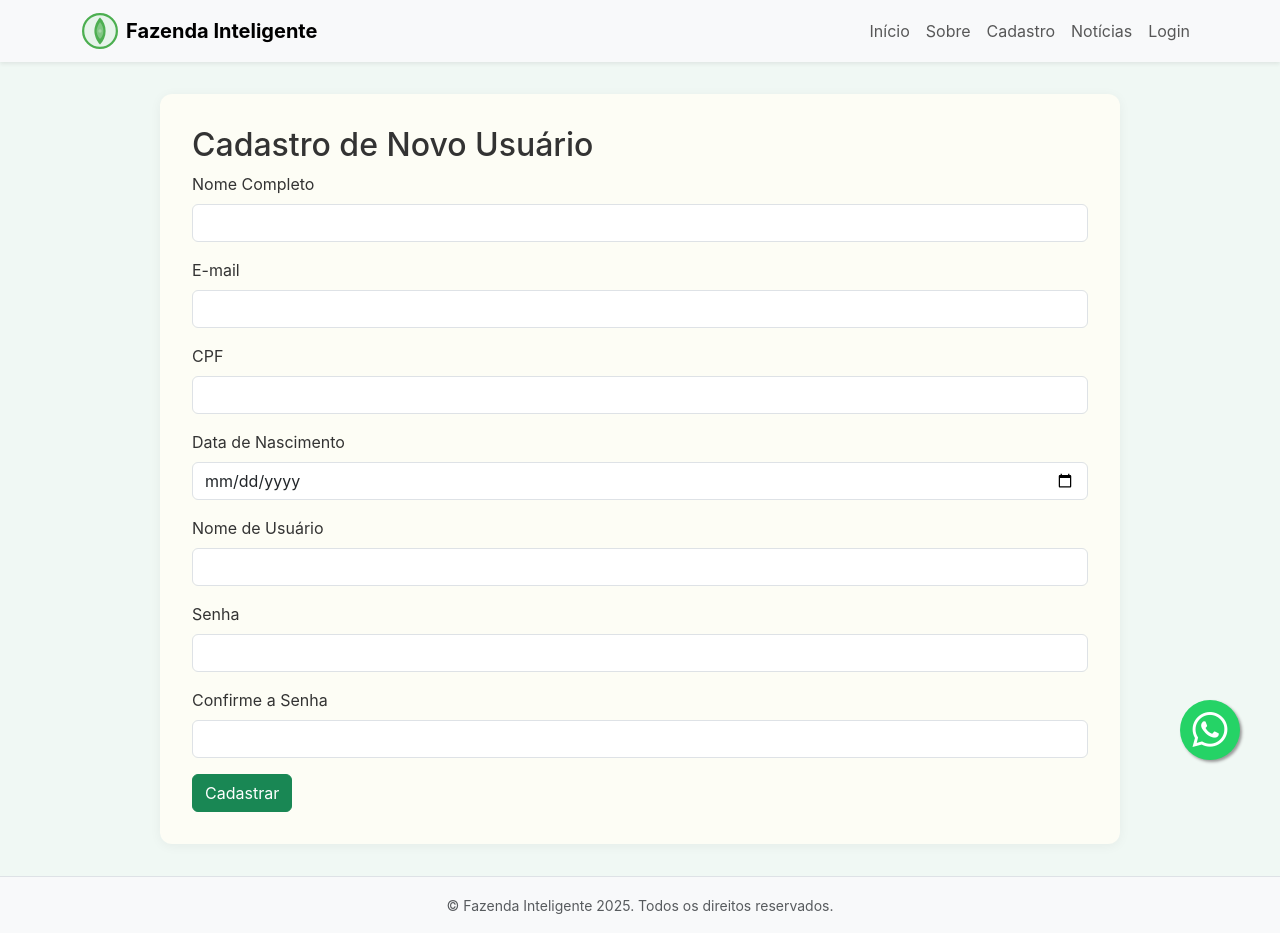
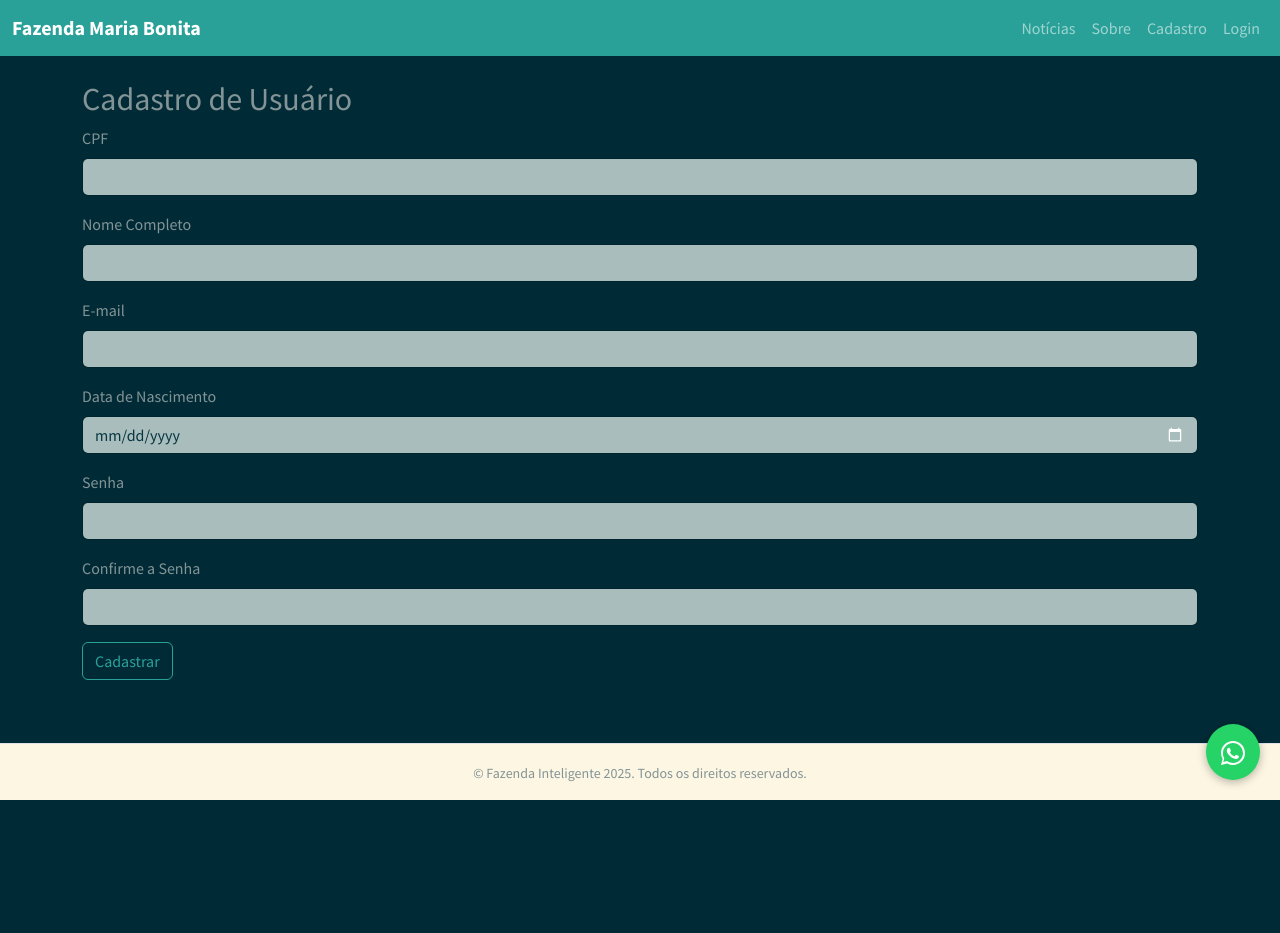
Before and after one commit to seixasita/mariabonita, a FastAPI app: page /cadastro in a window 1280 px wide. After the commit the page ends 800 px from the top, so only its background shows below. Run offline with FastAPI, Linux system fonts and the light colour scheme; some libraries are stand-ins or nearby versions.

Commit message:
Atualiza layout e lógica do sistema: ajustes em templates, CSS e main.py

```diff
--- a/main.py
+++ b/main.py
@@ -1,106 +1,116 @@
-from fastapi import FastAPI, Request, Form
+from fastapi import FastAPI, Request, Form, Depends, status
 from fastapi.responses import HTMLResponse, RedirectResponse
+from fastapi.templating import Jinja2Templates
 from fastapi.staticfiles import StaticFiles
-from jinja2 import Environment, FileSystemLoader, select_autoescape
-from fastapi.templating import Jinja2Templates
-from datetime import datetime
-import csv
-import os
+from pydantic import BaseModel, EmailStr
+from passlib.context import CryptContext
+from starlette.middleware.sessions import SessionMiddleware
+import sqlite3
+import re
 
 app = FastAPI()
+app.add_middleware(SessionMiddleware, secret_key="supersecretkey")
 
-# Serve static files (CSS, JS, images)
+templates = Jinja2Templates(directory="templates")
 app.mount("/static", StaticFiles(directory="static"), name="static")
 
-# Jinja2 config com variável global now()
-env = Environment(
-    loader=FileSystemLoader("templates"),
-    autoescape=select_autoescape(["html", "xml"])
-)
-env.globals["now"] = datetime.now
+pwd_context = CryptContext(schemes=["bcrypt"], deprecated="auto")
 
-templates = Jinja2Templates(directory="templates")
-templates.env = env
+def get_db():
+    conn = sqlite3.connect("users.db")
+    conn.row_factory = sqlite3.Row
+    return conn
 
-CSV_FILE = "usuarios.csv"
+def create_user_table():
+    conn = get_db()
+    conn.execute(
+        "CREATE TABLE IF NOT EXISTS users (id INTEGER PRIMARY KEY AUTOINCREMENT, cpf TEXT UNIQUE, name TEXT, email TEXT UNIQUE, birthdate TEXT, password TEXT)"
+    )
+    conn.commit()
+    conn.close()
+
+create_user_table()
+
+def verify_cpf(cpf: str) -> bool:
+    cpf = re.sub(r'[^0-9]', '', cpf)
+    if len(cpf) != 11:
+        return False
+    if cpf == cpf[0] * 11:
+        return False
+    # Validação básica do CPF
+    def calc_digit(digs):
+        s = sum((len(digs)+1 - i)*int(v) for i,v in enumerate(digs))
+        r = 11 - s % 11
+        return r if r < 10 else 0
+    d1 = calc_digit(cpf[:9])
+    d2 = calc_digit(cpf[:9] + str(d1))
+    return cpf[-2:] == f"{d1}{d2}"
 
 @app.get("/", response_class=HTMLResponse)
-async def index(request: Request):
-    return templates.TemplateResponse("index.html", {"request": request})
+def home(request: Request):
+    user = request.session.get("user")
+    return templates.TemplateResponse("index.html", {"request": request, "user": user})
+
+@app.get("/cadastro", response_class=HTMLResponse)
+def cadastro_form(request: Request):
+    return templates.TemplateResponse("cadastro.html", {"request": request, "error": None})
+
+@app.post("/cadastro", response_class=HTMLResponse)
+def cadastro(request: Request,
+             cpf: str = Form(...),
+             name: str = Form(...),
+             email: EmailStr = Form(...),
+             birthdate: str = Form(...),
+             password: str = Form(...),
+             confirm_password: str = Form(...)):
+
+    if not verify_cpf(cpf):
+        return templates.TemplateResponse("cadastro.html", {"request": request, "error": "CPF inválido."})
+    if password != confirm_password:
+        return templates.TemplateResponse("cadastro.html", {"request": request, "error": "As senhas não conferem."})
+
+    hashed_password = pwd_context.hash(password)
+
+    conn = get_db()
+    try:
+        conn.execute("INSERT INTO users (cpf, name, email, birthdate, password) VALUES (?, ?, ?, ?, ?)",
+                     (cpf, name, email, birthdate, hashed_password))
+        conn.commit()
+    except sqlite3.IntegrityError:
+        return templates.TemplateResponse("cadastro.html", {"request": request, "error": "CPF ou email já cadastrado."})
+    finally:
+        conn.close()
+    # se sucesso
+    return RedirectResponse(url="/sucesso", status_code=status.HTTP_303_SEE_OTHER)
+
+@app.get("/sucesso", response_class=HTMLResponse)
+def sucesso(request: Request):
+    return templates.TemplateResponse("sucesso.html", {"request": request, "mensagem": "Cadastro realizado com sucesso! Agora faça login."})
+
+
+@app.get("/login", response_class=HTMLResponse)
+def login_form(request: Request):
+    return templates.TemplateResponse("login.html", {"request": request, "error": None})
+
+@app.post("/login", response_class=HTMLResponse)
+def login(request: Request, cpf: str = Form(...), password: str = Form(...)):
+    conn = get_db()
+    user = conn.execute("SELECT * FROM users WHERE cpf = ?", (cpf,)).fetchone()
+    conn.close()
+    if not user or not pwd_context.verify(password, user["password"]):
+        return templates.TemplateResponse("login.html", {"request": request, "error": "CPF ou senha inválidos."})
+    request.session["user"] = {"id": user["id"], "name": user["name"], "cpf": user["cpf"]}
+    return RedirectResponse(url="/", status_code=status.HTTP_303_SEE_OTHER)
+
+@app.get("/logout")
+def logout(request: Request):
+    request.session.pop("user", None)
+    return RedirectResponse(url="/", status_code=status.HTTP_303_SEE_OTHER)
+
+@app.get("/noticias", response_class=HTMLResponse)
+def noticias(request: Request):
+    return templates.TemplateResponse("noticias.html", {"request": request})
 
 @app.get("/sobre", response_class=HTMLResponse)
-async def sobre(request: Request):
+def sobre(request: Request):
     return templates.TemplateResponse("sobre.html", {"request": request})
-
-@app.get("/noticias", response_class=HTMLResponse)
-async def noticias(request: Request):
-    return templates.TemplateResponse("noticias.html", {"request": request})
-
-@app.get("/cadastro", response_class=HTMLResponse)
-async def cadastro_get(request: Request):
-    return templates.TemplateResponse("cadastro.html", {"request": request, "erro": None})
-
-@app.post("/cadastro", response_class=HTMLResponse)
-async def cadastro_post(
-    request: Request,
-    nome_completo: str = Form(...),
-    email: str = Form(...),
-    cpf: str = Form(...),
-    data_nascimento: str = Form(...),
-    username: str = Form(...),
-    senha: str = Form(...),
-    senha2: str = Form(...)
-):
-    erros = []
-    if senha != senha2:
-        erros.append("As senhas não coincidem.")
-    # Aqui pode adicionar validações extras
-
-    if erros:
-        return templates.TemplateResponse("cadastro.html", {"request": request, "erro": erros})
-
-    existe = os.path.isfile(CSV_FILE)
-    with open(CSV_FILE, mode="a", newline="", encoding="utf-8") as f:
-        writer = csv.DictWriter(f, fieldnames=["nome_completo", "email", "cpf", "data_nascimento", "username", "senha"])
-        if not existe:
-            writer.writeheader()
-        writer.writerow({
-            "nome_completo": nome_completo,
-            "email": email,
-            "cpf": cpf,
-            "data_nascimento": data_nascimento,
-            "username": username,
-            "senha": senha,
-        })
-
-    return RedirectResponse("/sucesso", status_code=303)
-
-@app.get("/sucesso", response_class=HTMLResponse)
-async def sucesso(request: Request):
-    return templates.TemplateResponse("sucesso.html", {"request": request})
-
-@app.get("/login", response_class=HTMLResponse)
-async def login_get(request: Request):
-    return templates.TemplateResponse("login.html", {"request": request, "erro": None})
-
-@app.post("/login", response_class=HTMLResponse)
-async def login_post(request: Request, username: str = Form(...), senha: str = Form(...)):
-    usuario_encontrado = False
-    senha_correta = False
-
-    if os.path.isfile(CSV_FILE):
-        with open(CSV_FILE, newline="", encoding="utf-8") as f:
-            leitor = csv.DictReader(f)
-            for linha in leitor:
-                csv_usuario = linha.get("username", "").strip().lower()
-                csv_senha = linha.get("senha", "").strip()
-                if csv_usuario == username.strip().lower():
-                    usuario_encontrado = True
-                    if csv_senha == senha.strip():
-                        senha_correta = True
-                    break
-
-    if not usuario_encontrado or not senha_correta:
-        return templates.TemplateResponse("login.html", {"request": request, "erro": "Usuário ou senha inválidos"})
-
-    return templates.TemplateResponse("dashboard.html", {"request": request, "usuario": username})
--- a/static/css/estilo.css
+++ b/static/css/estilo.css
@@ -30,28 +30,18 @@ main.container {
 footer {
   flex-shrink: 0;
 }
-
-.whatsapp-float {
+.btn-wpp {
   position: fixed;
-  width: 60px;
-  height: 60px;
-  bottom: 40px;
-  right: 40px;
-  background-color: #25d366; /* verde WhatsApp */
+  bottom: 20px;
+  right: 20px;
+  background-color: #25D366; /* Cor oficial do WhatsApp */
   color: white;
-  border-radius: 50px;
-  text-align: center;
-  font-size: 35px;
-  box-shadow: 2px 2px 3px #999;
+  border-radius: 50%;
+  padding: 15px;
+  box-shadow: 0 2px 10px rgba(0,0,0,0.3);
   z-index: 1000;
-  display: flex;
-  align-items: center;
-  justify-content: center;
   transition: background-color 0.3s;
 }
-
-.whatsapp-float:hover {
-  background-color: #128c4a;
-  color: white;
-  text-decoration: none;
+.btn-wpp:hover {
+  background-color: #1ebe5d;
 }
--- a/templates/base.html
+++ b/templates/base.html
@@ -1,59 +1,68 @@
 <!DOCTYPE html>
-<html lang="pt-BR">
+<html lang="pt-br">
 <head>
   <meta charset="UTF-8" />
   <meta name="viewport" content="width=device-width, initial-scale=1" />
-  <title>Fazenda Inteligente</title>
+  <title>Fazenda Maria Bonita</title>
+  <link href="/static/css/estilo.css" rel="stylesheet" />
 
-  <!-- Bootstrap CSS -->
-  <link href="https://cdn.jsdelivr.net/npm/bootstrap@5.3.3/dist/css/bootstrap.min.css" rel="stylesheet" />
-  <link href="https://cdn.jsdelivr.net/npm/bootstrap-icons@1.10.5/font/bootstrap-icons.css" rel="stylesheet" />
 
-  <!-- CSS customizado -->
-   <link href="{{ request.url_for('static', path='css/estilo.css') }}" rel="stylesheet" />
+  <!-- Troque o bootstrap padrão pelo tema "Solar" -->
+<link href="https://cdn.jsdelivr.net/npm/bootswatch@5.3.0/dist/solar/bootstrap.min.css" rel="stylesheet" />
+
+  <link href="https://cdn.jsdelivr.net/npm/bootstrap-icons@1.10.5/font/bootstrap-icons.css" rel="stylesheet">
 </head>
 <body>
-  <nav class="navbar navbar-expand-lg navbar-light bg-light shadow-sm">
-    <div class="container">
+
+  <nav class="navbar navbar-expand-lg navbar-dark bg-success">
+    <div class="container-fluid">
       <a class="navbar-brand d-flex align-items-center fw-bold" href="/">
-        <img src="{{ request.url_for('static', path='img/milho.svg') }}" alt="Logo Fazenda" width="36" height="36" class="me-2" />
-
-        Fazenda Inteligente
+        <span class="align-middle">Fazenda Maria Bonita</span>
       </a>
-      <button class="navbar-toggler" type="button" data-bs-toggle="collapse" data-bs-target="#navbarMenu"
-        aria-controls="navbarMenu" aria-expanded="false" aria-label="Alternar navegação">
+      <button class="navbar-toggler" type="button" data-bs-toggle="collapse" data-bs-target="#navbarNav"
+        aria-controls="navbarNav" aria-expanded="false" aria-label="Toggle navigation">
         <span class="navbar-toggler-icon"></span>
       </button>
-
-      <div class="collapse navbar-collapse" id="navbarMenu">
-        <ul class="navbar-nav ms-auto mb-2 mb-lg-0">
-          <li class="nav-item"><a class="nav-link" href="/">Início</a></li>
-          <li class="nav-item"><a class="nav-link" href="/sobre">Sobre</a></li>
-          <li class="nav-item"><a class="nav-link" href="/cadastro">Cadastro</a></li>
-          <li class="nav-item"><a class="nav-link" href="/noticias">Notícias</a></li>
-          <li class="nav-item"><a class="nav-link" href="/login">Login</a></li>
+      <div class="collapse navbar-collapse" id="navbarNav">
+        <ul class="navbar-nav ms-auto">
+          <li class="nav-item">
+            <a class="nav-link" href="/noticias">Notícias</a>
+          </li>
+          <li class="nav-item">
+            <a class="nav-link" href="/sobre">Sobre</a>
+          </li>
+          {% if user %}
+          <li class="nav-item">
+            <a class="nav-link disabled">Olá, {{ user.name }}</a>
+          </li>
+          <li class="nav-item">
+            <a class="nav-link" href="/logout">Sair</a>
+          </li>
+          {% else %}
+          <li class="nav-item">
+            <a class="nav-link" href="/cadastro">Cadastro</a>
+          </li>
+          <li class="nav-item">
+            <a class="nav-link" href="/login">Login</a>
+          </li>
+          {% endif %}
         </ul>
       </div>
     </div>
   </nav>
 
-  <main class="container">
-    {% block content %}{% endblock %}
-  </main>
-
-  <!-- Botão WhatsApp flutuante -->
-  <a href="https://wa.me/5561984500321" target="_blank" rel="noopener" aria-label="WhatsApp da Fazenda" class="whatsapp-float">
-    <i class="bi bi-whatsapp"></i>
-  </a>
-
-  <footer class="bg-light text-center text-muted py-3 border-top mt-auto">
-    <div class="container">
-      <small>&copy; Fazenda Inteligente 2025. Todos os direitos reservados.</small>
-    </div>
-  </footer>
-
-
-  <!-- Bootstrap JS Bundle -->
-  <script src="https://cdn.jsdelivr.net/npm/bootstrap@5.3.3/dist/js/bootstrap.bundle.min.js"></script>
+<div class="container mt-4">
+  {% block content %}{% endblock %}
+</div>
+<a href="https://wa.me/5551999999999" target="_blank" class="btn-wpp">
+  <svg xmlns="http://www.w3.org/2000/svg" width="24" height="24" fill="white" viewBox="0 0 24 24">
+    <path d="M20.52 3.48A11.77 11.77 0 0012 0C5.37 0 0 5.37 0 12a11.87 11.87 0 001.63 6.02L0 24l6.24-1.62A11.83 11.83 0 0012 24c6.63 0 12-5.37 12-12 0-3.2-1.25-6.2-3.48-8.52zM12 22c-2.04 0-3.98-.62-5.6-1.7l-.4-.25-3.7.96.99-3.6-.27-.39A9.945 9.945 0 012 12c0-5.52 4.48-10 10-10 2.67 0 5.18 1.04 7.07 2.93A9.916 9.916 0 0122 12c0 5.52-4.48 10-10 10zm5.4-7.2c-.3-.15-1.76-.87-2.03-.97-.27-.1-.47-.15-.67.15-.2.3-.78.97-.96 1.17-.18.2-.36.22-.67.07a8.13 8.13 0 01-2.4-1.5 9.26 9.26 0 01-1.7-2.1c-.18-.3 0-.46.13-.61.13-.13.3-.36.45-.54.15-.18.2-.3.3-.5.1-.2 0-.37-.03-.52-.03-.15-.67-1.6-.92-2.2-.24-.58-.48-.5-.67-.5-.18 0-.38 0-.58 0a1.12 1.12 0 00-.8.4c-.27.3-1.04 1.02-1.04 2.48 0 1.45 1.07 2.85 1.22 3.05.15.2 2.1 3.2 5.08 4.48.71.3 1.26.48 1.7.62.71.22 1.36.19 1.87.12.57-.08 1.76-.72 2.01-1.41.25-.7.25-1.3.18-1.42-.07-.12-.27-.2-.57-.35z"/>
+  </svg>
+</a>
+<footer class="bg-light text-center text-muted py-3 border-top mt-auto">
+  <div class="container">
+    <small>&copy; Fazenda Inteligente 2025. Todos os direitos reservados.</small>    </div>
+</footer>
+<script src="https://cdn.jsdelivr.net/npm/bootstrap@5.3.0/dist/js/bootstrap.bundle.min.js"></script>
 </body>
 </html>
--- a/templates/cadastro.html
+++ b/templates/cadastro.html
@@ -1,64 +1,35 @@
 {% extends "base.html" %}
 {% block content %}
-<h2>Cadastro de Novo Usuário</h2>
-{% if erro %}
-  <div class="alert alert-danger">{{ erro }}</div>
+<h2>Cadastro de Usuário</h2>
+{% if error %}
+<div class="alert alert-danger">{{ error }}</div>
 {% endif %}
-<form method="post" onsubmit="return validarFormulario()">
+<form method="post" action="/cadastro">
   <div class="mb-3">
-    <label class="form-label">Nome Completo</label>
-    <input type="text" class="form-control" name="nome_completo" required>
+    <label for="cpf" class="form-label">CPF</label>
+    <input type="text" class="form-control" id="cpf" name="cpf" required pattern="\d{11}" title="Apenas números, 11 dígitos">
   </div>
   <div class="mb-3">
-    <label class="form-label">E-mail</label>
-    <input type="email" class="form-control" name="email" required>
+    <label for="name" class="form-label">Nome Completo</label>
+    <input type="text" class="form-control" id="name" name="name" required>
   </div>
   <div class="mb-3">
-    <label class="form-label">CPF</label>
-    <input type="text" class="form-control" name="cpf" id="cpf" required>
+    <label for="email" class="form-label">E-mail</label>
+    <input type="email" class="form-control" id="email" name="email" required>
   </div>
   <div class="mb-3">
-    <label class="form-label">Data de Nascimento</label>
-    <input type="date" class="form-control" name="data_nascimento" required>
+    <label for="birthdate" class="form-label">Data de Nascimento</label>
+    <input type="date" class="form-control" id="birthdate" name="birthdate" required>
   </div>
   <div class="mb-3">
-    <label class="form-label">Nome de Usuário</label>
-    <input type="text" class="form-control" name="username" required>
+    <label for="password" class="form-label">Senha</label>
+    <input type="password" class="form-control" id="password" name="password" required minlength="6">
   </div>
   <div class="mb-3">
-    <label class="form-label">Senha</label>
-    <input type="password" class="form-control" name="senha" required>
+    <label for="confirm_password" class="form-label">Confirme a Senha</label>
+    <input type="password" class="form-control" id="confirm_password" name="confirm_password" required minlength="6">
   </div>
-  <div class="mb-3">
-    <label class="form-label">Confirme a Senha</label>
-    <input type="password" class="form-control" name="senha2" required>
-  </div>
-  <button type="submit" class="btn btn-success">Cadastrar</button>
+  <button type="submit" class="btn btn-outline-success d-inline-flex align-items-center gap-2">Cadastrar</button>
+
 </form>
-
-<script>
-function validarCPF(cpf) {
-  cpf = cpf.replace(/[^\d]+/g,'');
-  if (cpf.length !== 11 || /^(\d)\1+$/.test(cpf)) return false;
-  let soma = 0, resto;
-  for (let i = 1; i <= 9; i++) soma += parseInt(cpf.substring(i-1, i)) * (11 - i);
-  resto = (soma * 10) % 11;
-  if (resto === 10 || resto === 11) resto = 0;
-  if (resto !== parseInt(cpf.substring(9, 10))) return false;
-  soma = 0;
-  for (let i = 1; i <= 10; i++) soma += parseInt(cpf.substring(i-1, i)) * (12 - i);
-  resto = (soma * 10) % 11;
-  if (resto === 10 || resto === 11) resto = 0;
-  return resto === parseInt(cpf.substring(10, 11));
-}
-
-function validarFormulario() {
-  const cpf = document.getElementById("cpf").value;
-  if (!validarCPF(cpf)) {
-    alert("CPF inválido!");
-    return false;
-  }
-  return true;
-}
-</script>
 {% endblock %}
--- a/templates/noticias.html
+++ b/templates/noticias.html
@@ -1,7 +1,7 @@
 {% extends "base.html" %}
 {% block content %}
 <div class="text-center">
-  <h2 class="mb-4">Últimas Notícias da Fazenda 🌾</h2>
+  <h2 class="mb-4">🌾 Últimas Notícias da Fazenda</h2>
   <p>Confira novidades do mundo agro, atualizações da plataforma e dicas para melhorar sua produção:</p>
 
   <ul class="list-group list-group-flush mt-4 text-start">
--- a/templates/sucesso.html
+++ b/templates/sucesso.html
@@ -2,7 +2,10 @@
 {% block content %}
 <div class="text-center mt-5">
   <h2>Cadastro realizado com sucesso! 🎉</h2>
-  <p>Obrigado por se cadastrar na Fazenda Inteligente.</p>
+  <p>Obrigado por se cadastrar na Fazenda Maria Bonita.</p>
   <a href="/" class="btn btn-primary mt-3">Voltar para a página inicial</a>
 </div>
+<div class="alert alert-success" role="alert">
+  Cadastro realizado com sucesso!
+</div>
 {% endblock %}
```
Also changed, not shown: templates/dashboard.html (deleted, +0 -8 lines), templates/index.html (+32 -17 lines), templates/login.html (+8 -10 lines), templates/sobre.html (+7 -2 lines), static/img/milho.svg (deleted), 1 other file.
